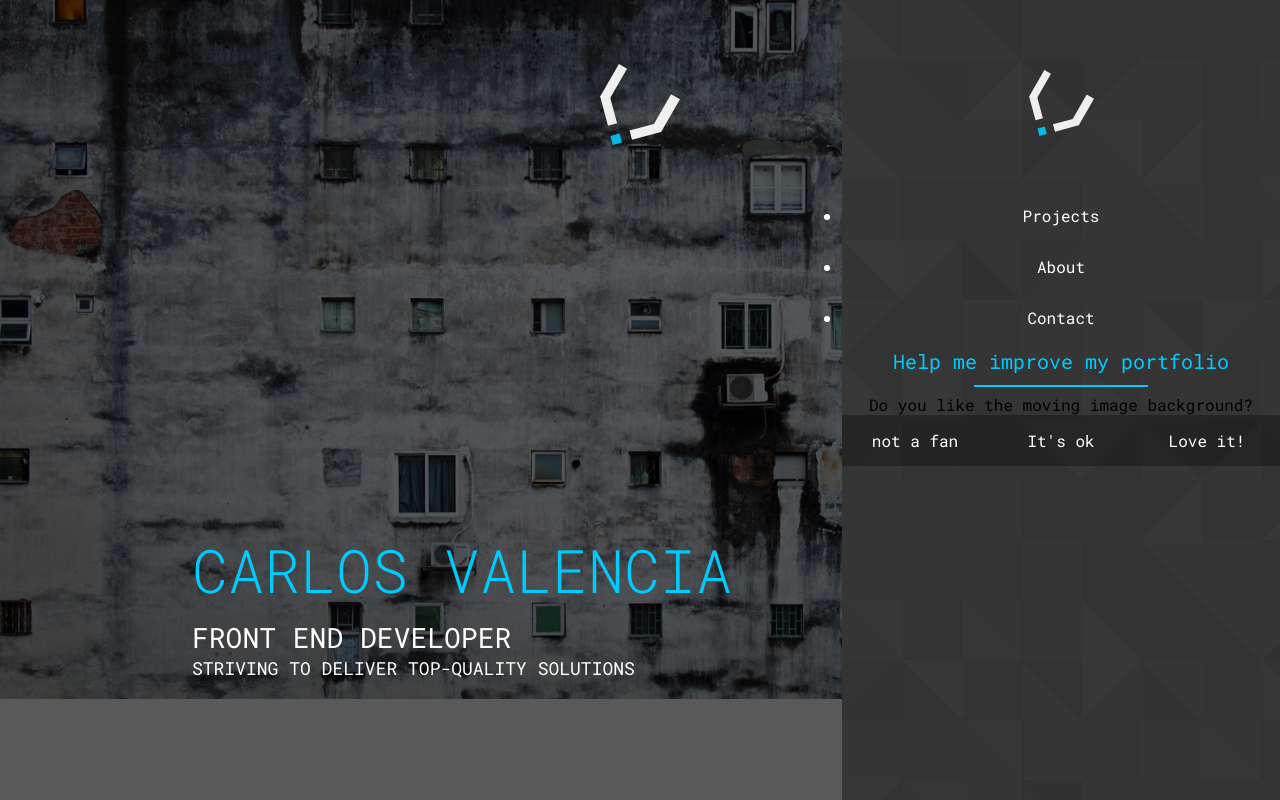
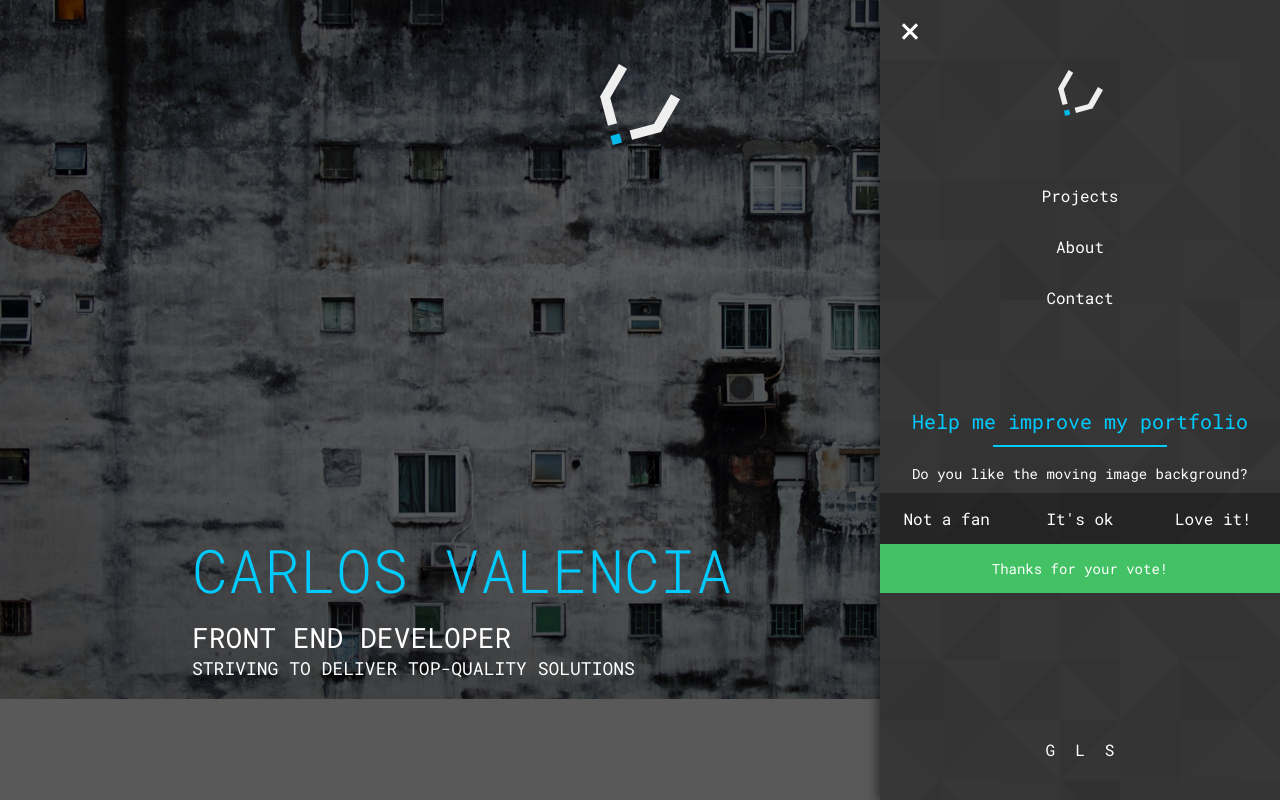
Before and after one commit to valecarlos/PortfolioV2, a React (Create React App) app: page / in a window 1280 px wide. Shown: the top 800 px of the page. Built offline with nearby package versions, Linux system fonts and the light colour scheme; no server answers; a web font is replaced by a local one.

Commit message:
updates styles and added poll box structure

```diff
--- a/src/components/About/About.js
+++ b/src/components/About/About.js
@@ -8,7 +8,7 @@ export default class About extends Component {
   render () {
     var titleText = 'ABOUT'
     return (
-      <div className="about-container">
+      <div className="about-container" id="about">
         <div className="about-text">
           <Titles titleText={titleText} />
           <p>I am currently working on improving my skills, most recently, I have decided to give back to the community of StackOverflow and contribute whenever I have the chance.</p>
--- a/src/components/Footer/Footer.js
+++ b/src/components/Footer/Footer.js
@@ -7,7 +7,7 @@ export default class Footer extends Component {
     var titleText = 'CONTACT'
     var personalEmail = "carlos_valencia@live.com"
     return (
-      <div className="footer-container">
+      <div className="footer-container" id="contact">
           <Titles titleText={titleText} />
           <p className="personal-email">{personalEmail}</p>
       </div>
--- a/src/components/Projects/Projects.js
+++ b/src/components/Projects/Projects.js
@@ -6,7 +6,7 @@ export default class Projects extends Component {
   render () {
     var titleText = 'PROJECTS'
     return (
-        <div>
+        <div id="projects">
           <div className="project-title">
             <Titles titleText={titleText} />
           </div>
--- a/src/components/Sidebar/Sidebar.css
+++ b/src/components/Sidebar/Sidebar.css
@@ -1,22 +1,49 @@
 aside{
     display: none;
     position: fixed;
-    width: 438px;
+    width: 400px;
     background: url('./../../assets/img/title-pattern.png');
     top: 0px;
     bottom: 0px;
     right: 0px;
     text-align: center;
+    box-shadow: -3px 2px 10px rgba(0,0,0,0.5);
+    overflow: auto;
 }
 
 aside.show{
     display: block
 }
 
-aside .close{
+aside .close-nav{
     position: absolute;
     top: 20px;
     left: 20px;
+    height: 20px;
+    width: 20px;
+    cursor: pointer;
+}
+
+aside .close-nav::after{
+    content: "";
+    width: 100%;
+    height: 3px;
+    background: white;
+    top: 50%;
+    left: 0px;
+    position: absolute;
+    transform: rotate(45deg);
+}
+
+aside .close-nav::before{
+    content: "";
+    width: 100%;
+    height: 3px;
+    background: white;
+    top: 50%;
+    left: 0px;
+    position: absolute;
+    transform: rotate(-45deg);
 }
 
 aside .aside-logo{
@@ -24,7 +51,7 @@ aside .aside-logo{
 }
 
 aside .aside-logo img{
-    width: 65px;
+    width: 45px;
 }
 
 aside .aside-links{
@@ -44,6 +71,28 @@ aside .aside-links a{
 aside .social-container{
     position: absolute;
     bottom: 30px;
+    left: 50%;
+    transform: translate(-50%, 0px);
+}
+
+aside .social-container li{
+    width: 33.33334%;
+    display: inline-block;
+}
+aside .social-container li a{
+    display: block;
+    padding: 10px;
+    color: white;
+}
+
+aside .poll-container{
+    margin-top: 80px;
+}
+
+aside .poll-container p{
+    padding: 10px;
+    font-size: 14px;
+    color: white;
 }
 
 aside .poll-options{
@@ -53,11 +102,31 @@ aside .poll-options{
 aside .poll-options li{
     width: 33.33334%;
     display: inline-block;
-    padding: 15px 0px;
     background-color: rgba(0,0,0,0.3);
-    cursor: pointer;
 }
 
 aside .poll-options li:hover{
     background-color: rgba(0,0,0,0.6);
 }
+
+aside .poll-options li input[type=radio]{
+    display: none;
+}
+
+aside .poll-options li input[type=radio] + label{
+    width: 100%;
+    padding: 15px 0px;
+    cursor: pointer;
+    display: inline-block;
+}
+
+aside .poll-options li input[type=radio]:checked + label{
+    background-color: rgba(0, 204, 255, 0.63);
+}
+
+aside .poll-alert{
+    color: white;
+    background-color: #43c265;
+    padding: 15px 10px;
+    font-size: 14px;
+}
--- a/src/components/Sidebar/Sidebar.js
+++ b/src/components/Sidebar/Sidebar.js
@@ -8,6 +8,8 @@ export default class Sidebar extends Component {
     var titleText = 'Help me improve my portfolio'
     return (
       <aside className="show">
+          <div className="close-nav">
+          </div>
           <div className="aside-logo">
             <img src={logo} alt="Carlos Valencia Logo"/>
           </div>
@@ -29,16 +31,35 @@ export default class Sidebar extends Component {
             </p>
             <ul className="poll-options">
               <li>
-                not a fan
+                <input id="down" type="radio" value="down" name="radioPoll"/>
+                <label htmlFor="down">Not a fan</label>
               </li>
               <li>
-                It's ok
+                <input id="neutral" type="radio" value="neutral" name="radioPoll"/>
+                <label htmlFor="neutral">It's ok</label>
               </li>
               <li>
-                Love it!
+                <input id="up" type="radio" value="up" name="radioPoll"/>
+                <label htmlFor="up">Love it!</label>
               </li>
             </ul>
           </div>
+          <div className="poll-alert">
+            <p>
+              Thanks for your vote!
+            </p>
+          </div>
+          <ul className="social-container">
+            <li>
+              <a href="#">G</a>
+            </li>
+            <li>
+              <a href="#">L</a>
+            </li>
+            <li>
+              <a href="#">S</a>
+            </li>
+          </ul>
       </aside>
     )
   }
--- a/src/index.css
+++ b/src/index.css
@@ -18,6 +18,10 @@ body {
   content: "";
   display: table;
   clear: both;
+}
+
+ul{
+  list-style-type: none;
 }
 
 a{
```
